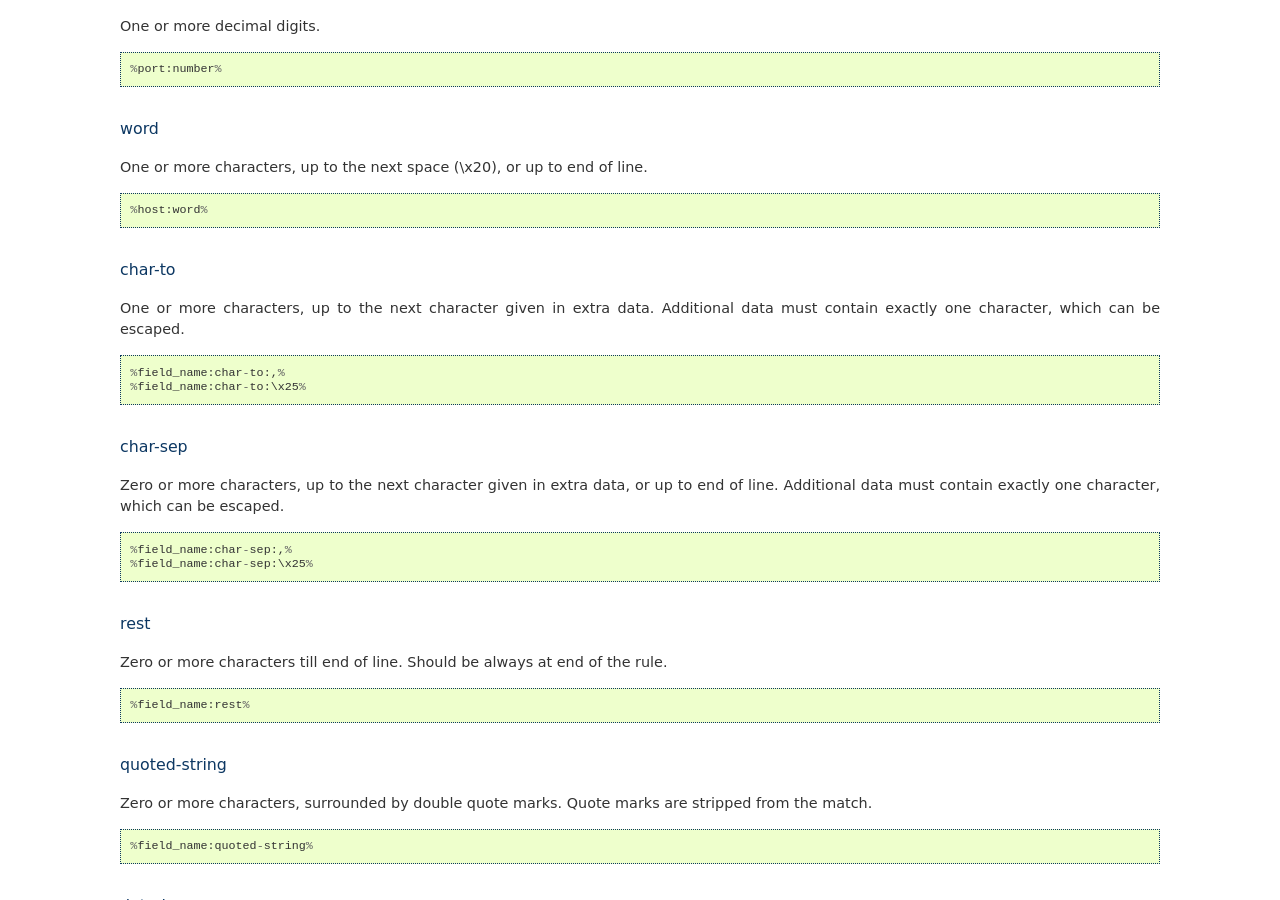
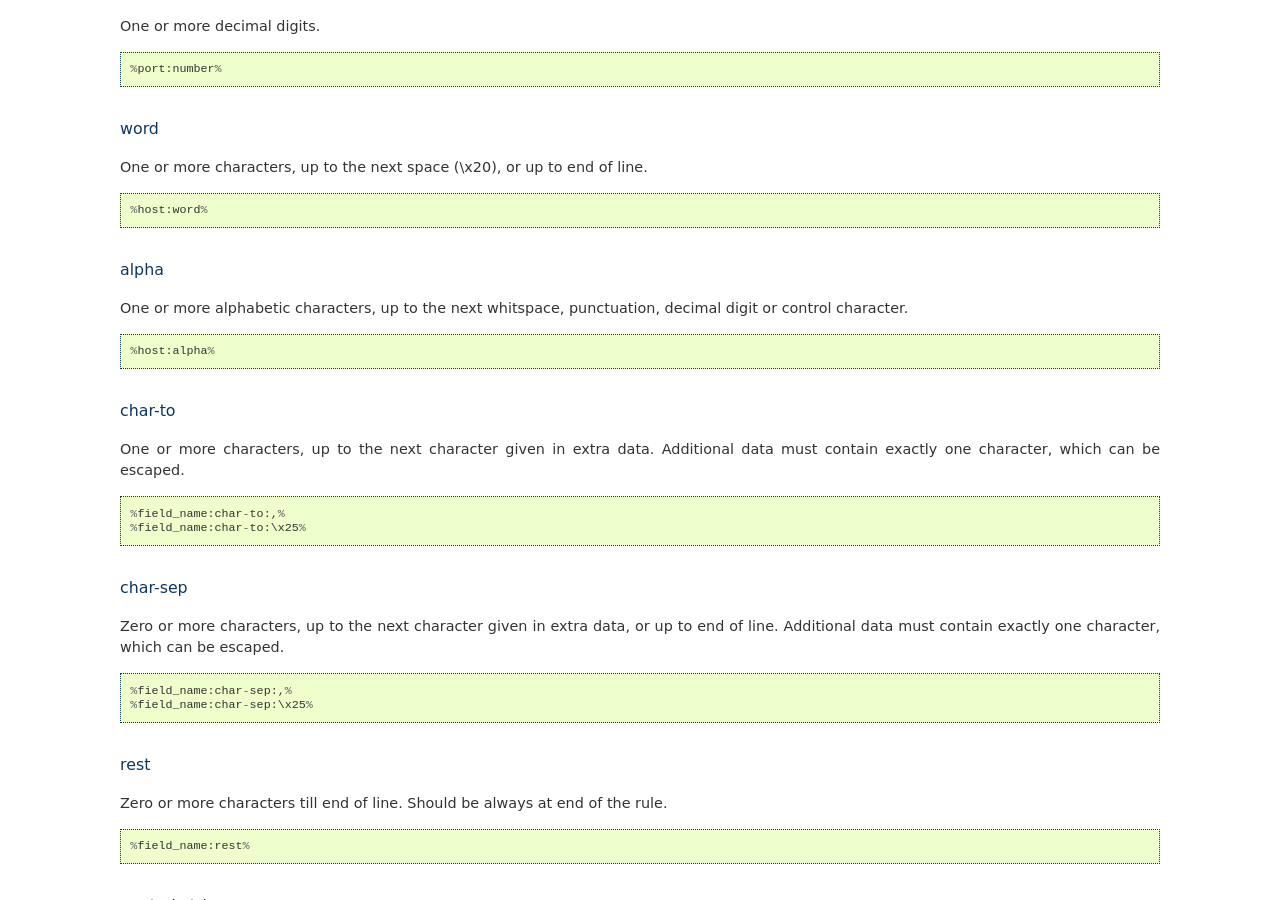
Before and after one commit to rsyslog/liblognorm, a Sphinx documentation site: the page built from doc/configuration.rst, in a window 1280 px wide and 900 px high, scrolled down 1764 px. Built offline with Sphinx 7.4.7, drawn with Linux system fonts in a browser that asks for light colours.

Commit message:
alpha field docs

```diff
--- a/doc/configuration.rst
+++ b/doc/configuration.rst
@@ -114,6 +114,16 @@ up to end of line.
 ::
 
     %host:word%
+
+alpha
+####
+
+One or more alphabetic characters, up to the next whitspace, punctuation,
+decimal digit or control character.
+
+::
+
+    %host:alpha%
 
 char-to
 #######
```
Also changed, not shown: 2 other files.
